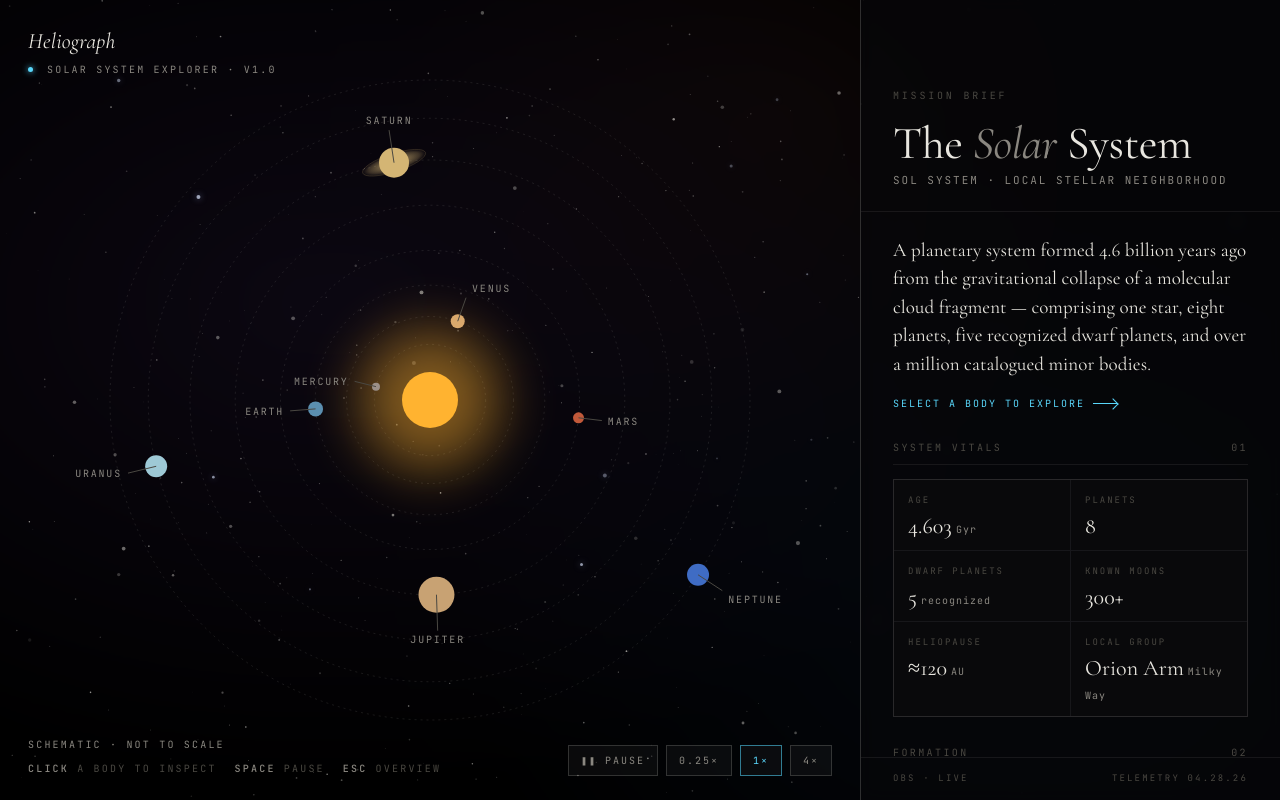
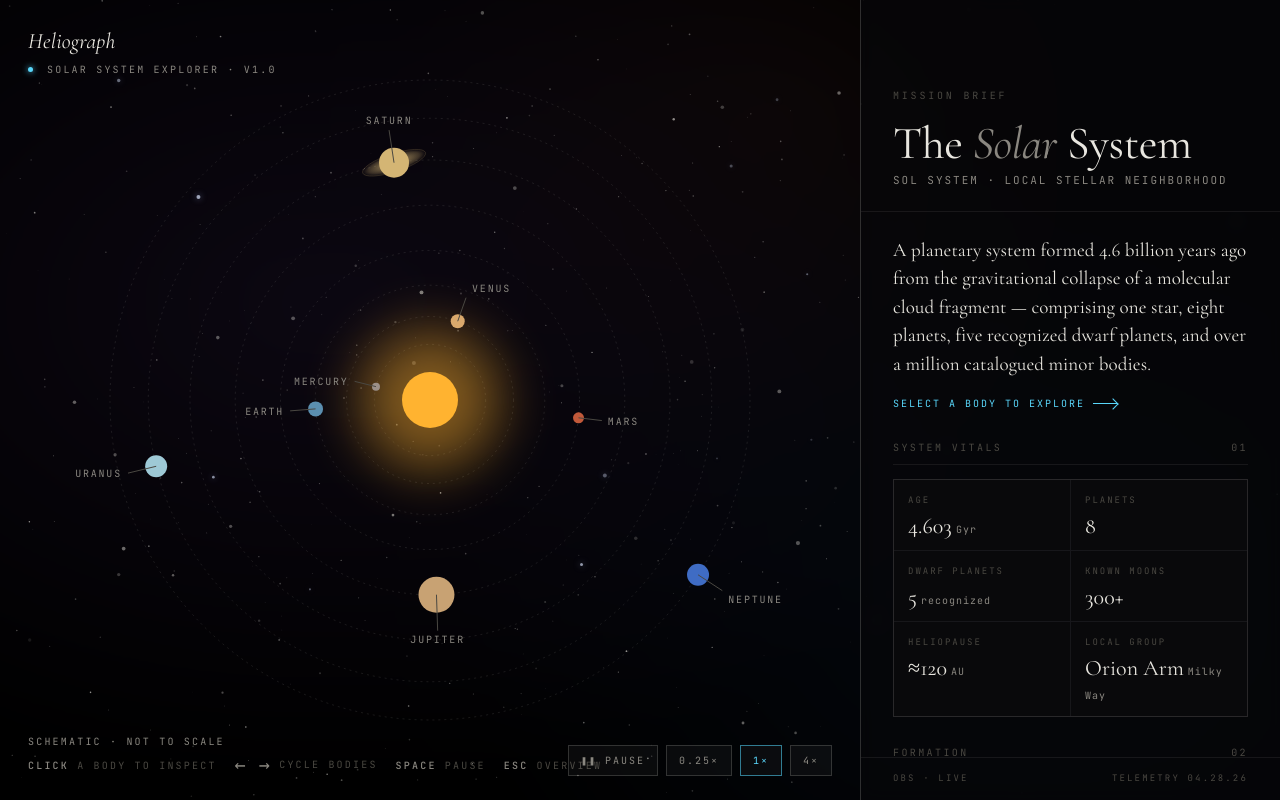
Before and after one commit to Fours/solar-system-explorer, a React (Vite) app: page / in a window 1280 px wide. Built offline with nearby package versions, Linux system fonts and the light colour scheme.

Commit message:
added support for arrow keys

```diff
--- a/src/App.css
+++ b/src/App.css
@@ -201,6 +201,18 @@ body {
 .hud-bl .legend span { color: var(--ink-faint); }
 
 .hud-bl .legend b { color: var(--ink-dim); font-weight: 500; }
+
+.arrow-keys-wrap {
+    position: relative;
+    top: -2px;
+}
+
+.hud-bl .legend b.arrow-keys {
+  font-size: 1.85em;
+  line-height: 1;
+  vertical-align: -0.16em;
+  letter-spacing: 1px;
+}
 
 .controls {
   position: absolute;
--- a/src/App.tsx
+++ b/src/App.tsx
@@ -2,7 +2,11 @@ import { useEffect, useState } from 'react';
 import Diagram from './components/Diagram'
 import Panel from './components/Panel';
 import Starfield from './components/Starfield'
+import { planetsData, sunData } from './data/data'
 import './App.css'
+
+// Navigation order: Overview ("") → Sun → planets (in data order) → loops back
+const navOrder = ["", sunData.id, ...planetsData.map((p) => p.id)];
 
 function App() {
 
@@ -14,6 +18,15 @@ function App() {
         function onKey(e: KeyboardEvent) {
             if (e.key === "Escape") setSelectedId("");
             if (e.key === " ") { e.preventDefault(); setPaused(p => !p); }
+            if (e.key === "ArrowRight" || e.key === "ArrowLeft") {
+                e.preventDefault();
+                const step = e.key === "ArrowRight" ? 1 : -1;
+                setSelectedId((cur) => {
+                    const i = navOrder.indexOf(cur);
+                    const from = i === -1 ? 0 : i;
+                    return navOrder[(from + step + navOrder.length) % navOrder.length];
+                });
+            }
         }
         window.addEventListener("keydown", onKey);
         return () => window.removeEventListener("keydown", onKey);
@@ -41,6 +54,7 @@ function App() {
                 <div>Schematic · Not to Scale</div>
                 <div className="legend">
                     <span><b>Click</b> a body to inspect</span>
+                    <span className="arrow-keys-wrap"><b className="arrow-keys">← →</b> cycle bodies</span>
                     <span><b>Space</b> pause</span>
                     <span><b>Esc</b> overview</span>
                 </div>
```
